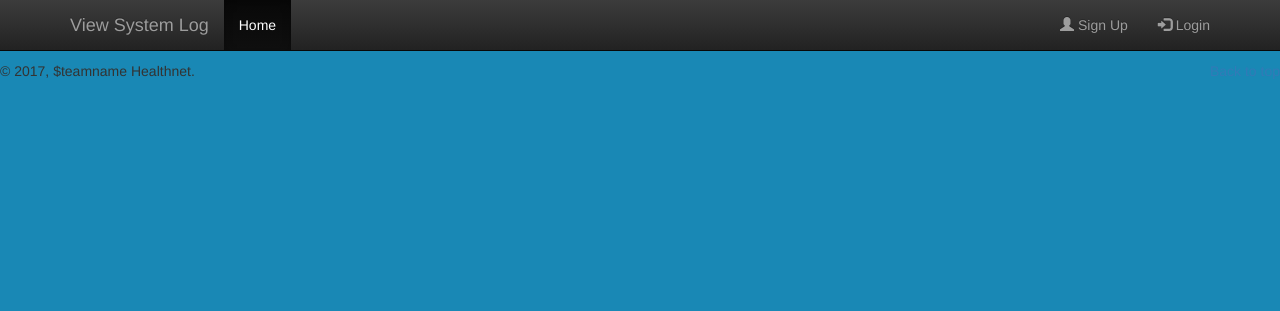
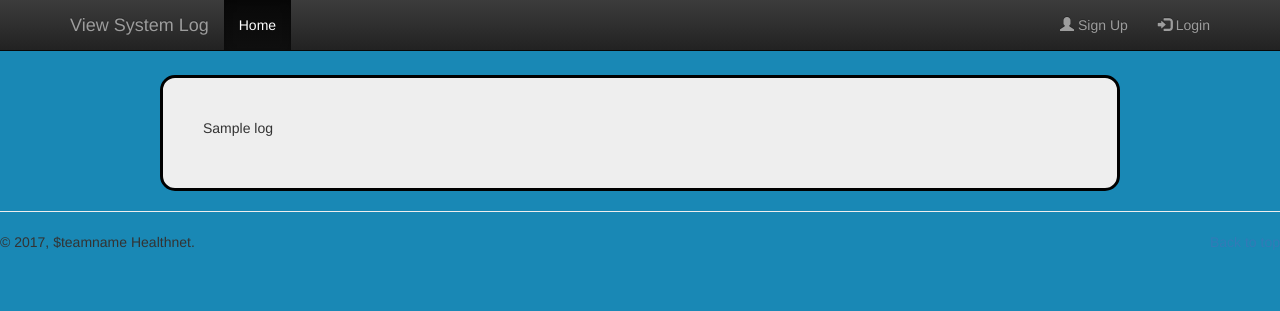
Before and after one commit to maybe-raven/HNet, a Django app: template hospital/templates/hospital/viewlog.html in a window 1280 px wide. Shown: the top 311 px of the page. Run offline with Django 3.2, Linux system fonts and the light colour scheme; the template is opened without the code that fills it: most values are stand-ins (such as "Sample title", 1, 10 or a date in 2020); parts of the project's set-up code (start-up, migrations or seed data) failed here and were passed over; some libraries are stand-ins or nearby versions.

Commit message:
Completed View Activity Log
only works with hospital/log, administrator only is not implemented yet.

```diff
--- a/hospital/templates/hospital/viewlog.html
+++ b/hospital/templates/hospital/viewlog.html
@@ -3,6 +3,11 @@
 {% block header %}View System Log{% endblock %}
 {% block content %}
 
-
-<p>Nothing to display here...yet</p>
+<div class="maincontent">
+    <div class="whitebox">
+        <p>
+        {{log}}
+        </p>
+    </div>
+</div>
 {% endblock %}
--- a/hospital/views.py
+++ b/hospital/views.py
@@ -1,5 +1,6 @@
 from django.shortcuts import render
-
+from hnet.logger import readLog
 
 def logView(request):
-    return render(request, 'hospital/viewlog.html')
+    log = readLog()
+    return render(request, 'hospital/viewlog.html', {"log": log})
--- a/index/views.py
+++ b/index/views.py
@@ -4,6 +4,8 @@ from django.contrib.auth.decorators import login_required, user_passes_test
 from account.models import ProfileInformation
 from hnet.logger import CreateLogEntry
 from .forms import StephenLoginForm
+from hnet.logger import readLog
+
 
 
 def index(request):
@@ -39,7 +41,8 @@ def test_user_account_type(user, account_type):
 
 
 def log(request):
-    return render(request, 'index/log.html')
+    log = readLog()
+    return render(request, 'hospital/viewlog.html', {"log": log})
 
 
 # TODO: add group verification
```
Also changed, not shown: hnet/logger.py (+12 -0 lines), 1 other file.
